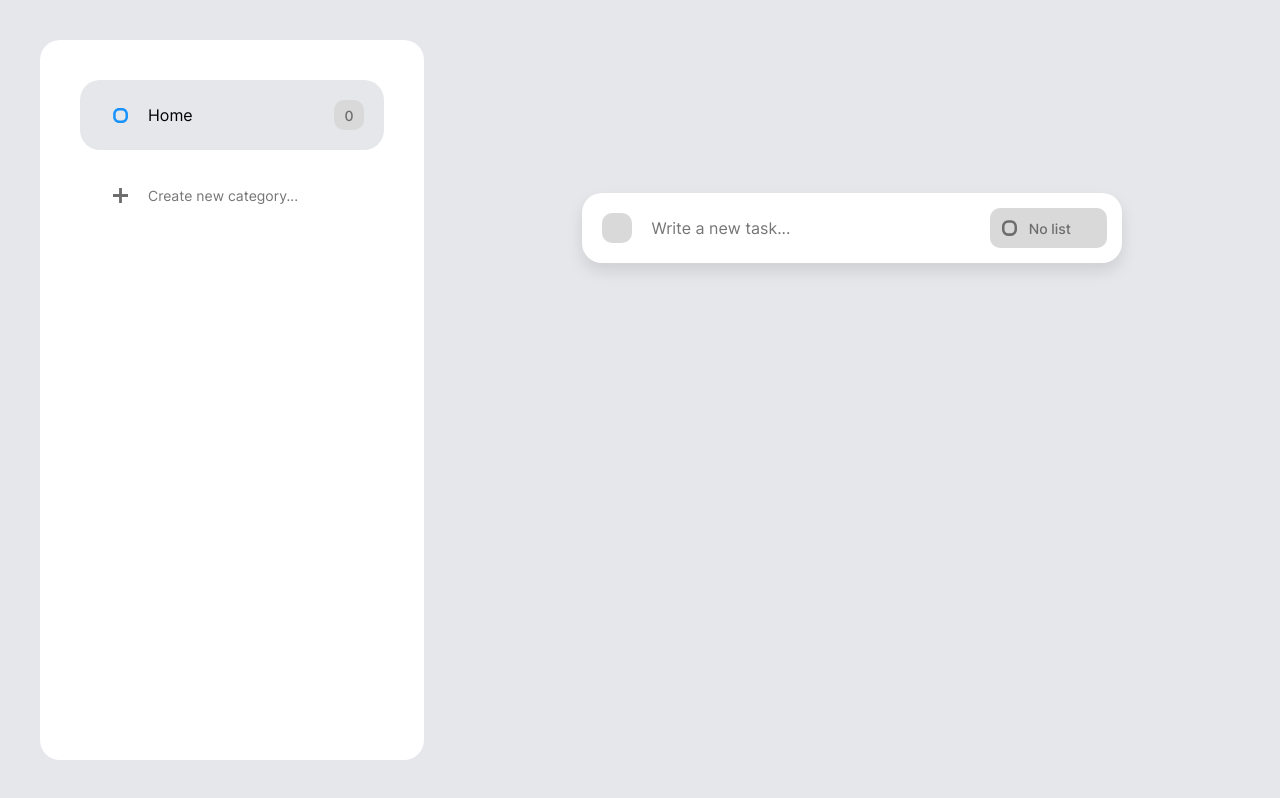
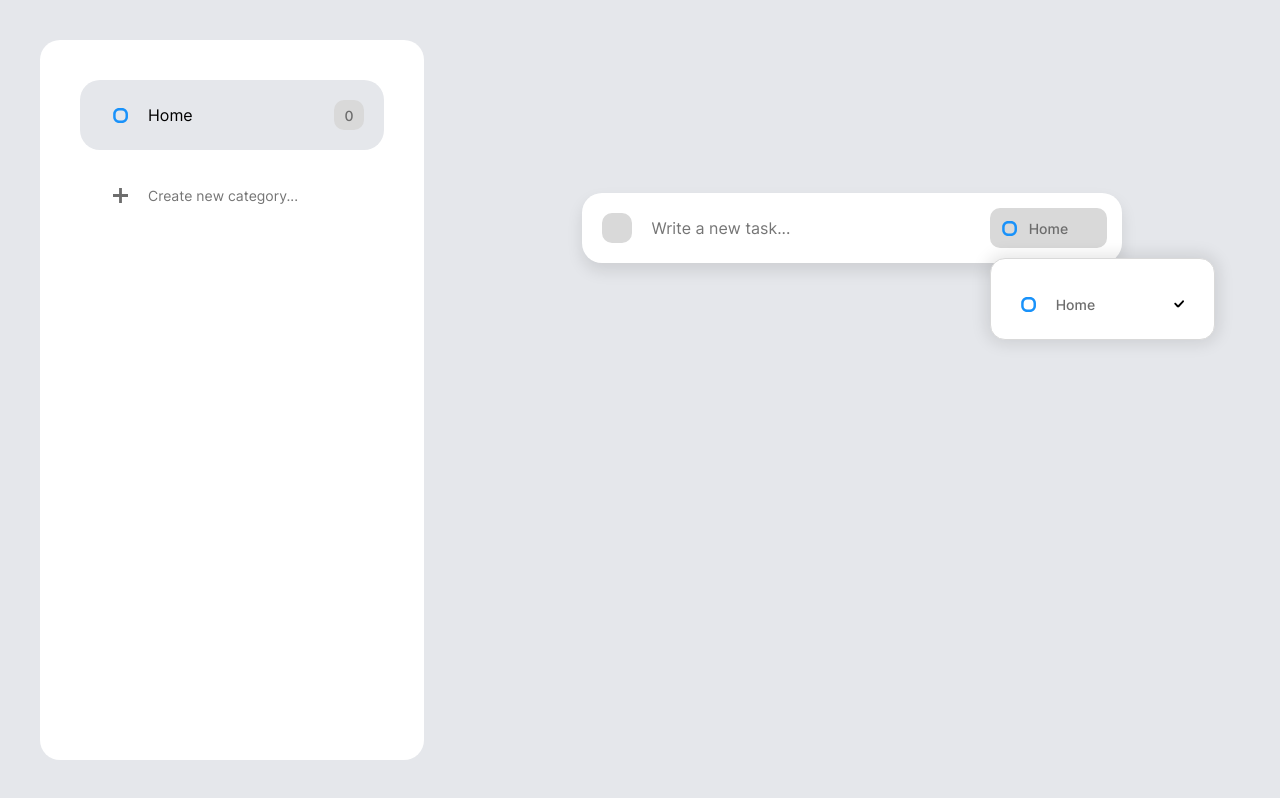
Before and after one commit to Green-Bubble/dona-clone, a React (Vite) app: page / in a window 1280 px wide. Built offline with nearby package versions, Linux system fonts and the light colour scheme.

Commit message:
feat: select implementation

```diff
--- a/src/components/Main/index.tsx
+++ b/src/components/Main/index.tsx
@@ -5,8 +5,15 @@ import { v4 as uuid } from "uuid";
 import { Context } from "../../context/ContextProvider";
 
 import Task, { TaskProps } from "../Task";
+import { CategoryProps } from "../Category";
+import Select from "../Select";
 
 import donaBlue from "../../assets/donaBlue.svg";
+import donaPurple from "../../assets/donaPurple.svg";
+import donaOrange from "../../assets/donaOrange.svg";
+import donaYellow from "../../assets/donaYellow.svg";
+import donaRed from "../../assets/donaRed.svg";
+import donaGreen from "../../assets/donaGreen.svg";
 import donaGray from "../../assets/donaGray.svg";
 
 import MainStyles from "./styles";
@@ -16,6 +23,8 @@ function Main() {
 
   const [content, setContent] = useState("");
   const [checked, setChecked] = useState(false);
+  const [category, setCategory] = useState<CategoryProps>(categories[0]);
+  const [isSelectingCategory, setIsSelectingCategory] = useState(true);
 
   const inputRef = useRef<HTMLInputElement>(null);
 
@@ -33,7 +42,7 @@ function Main() {
 
   const addTask = () => {
     const newTask: TaskProps = {
-      category: path,
+      category: category.slug,
       checked: checked,
       content: content,
       date: date.toString(),
@@ -43,9 +52,9 @@ function Main() {
     setTasks([...tasks, newTask]);
   };
 
-  const handleChecked = useEffect(() => {
+  const maintainFocus = useEffect(() => {
     inputRef.current?.focus();
-  }, [checked]);
+  }, [checked, category, isSelectingCategory]);
 
   const getDayOfTheWeek = () => {
     switch (date.getDay()) {
@@ -85,6 +94,25 @@ function Main() {
     return;
   });
 
+  const handleIcon = (slug: string) => {
+    switch (slug) {
+      case "/":
+        return donaBlue;
+      case "/personal":
+        return donaPurple;
+      case "/work":
+        return donaOrange;
+      case "/studies":
+        return donaYellow;
+      case "/gym":
+        return donaRed;
+      case "/finances":
+        return donaGreen;
+      default:
+        return donaGray;
+    }
+  };
+
   return (
     <MainStyles checked={checked}>
       <div id="tasks-area-wrapper">
@@ -114,9 +142,10 @@ function Main() {
               />
             </form>
           </div>
-          <div className="right">
-            <img src={donaGray} alt="" width={15} />
-            <h4>No list</h4>
+          <div className="right" onClick={() => setIsSelectingCategory(!isSelectingCategory)}>
+            <img src={handleIcon(category.slug)} alt="" width={15} />
+            <h4>{category.title}</h4>
+            <Select category={category} setCategory={setCategory} isSelectingCategory={isSelectingCategory} />
           </div>
         </div>
         <ul>
--- a/src/components/Main/styles.ts
+++ b/src/components/Main/styles.ts
@@ -12,8 +12,6 @@ const MainStyles = styled.main<Props>`
   height: calc(100vh - 80px);
 
   align-items: center;
-
-  overflow: hidden;
 
   #tasks-area-wrapper {
     display: flex;
@@ -83,8 +81,6 @@ const MainStyles = styled.main<Props>`
 
       background-color: var(--gray);
 
-      overflow: hidden;
-
       transition: 0.15s ease;
       transition-property: background-color box-shadow;
 
@@ -98,6 +94,8 @@ const MainStyles = styled.main<Props>`
         align-items: center;
 
         gap: 20px;
+
+        overflow: hidden;
 
         label {
           width: 30px;
@@ -179,6 +177,8 @@ const MainStyles = styled.main<Props>`
       }
 
       .right {
+        position: relative;
+
         display: flex;
         flex-direction: row;
 
@@ -188,7 +188,7 @@ const MainStyles = styled.main<Props>`
         align-items: center;
 
         gap: 12px;
-        padding: 0 12px;
+        padding: 0px 12px;
         margin-left: 12px;
 
         border-radius: 10px;
@@ -203,6 +203,15 @@ const MainStyles = styled.main<Props>`
 
         transition: 0.15s ease;
         transition-property: opacity;
+
+        h4 {
+          overflow: hidden;
+          white-space: nowrap;
+        }
+
+        img {
+          pointer-events: none;
+        }
       }
 
       :focus-within,
```
